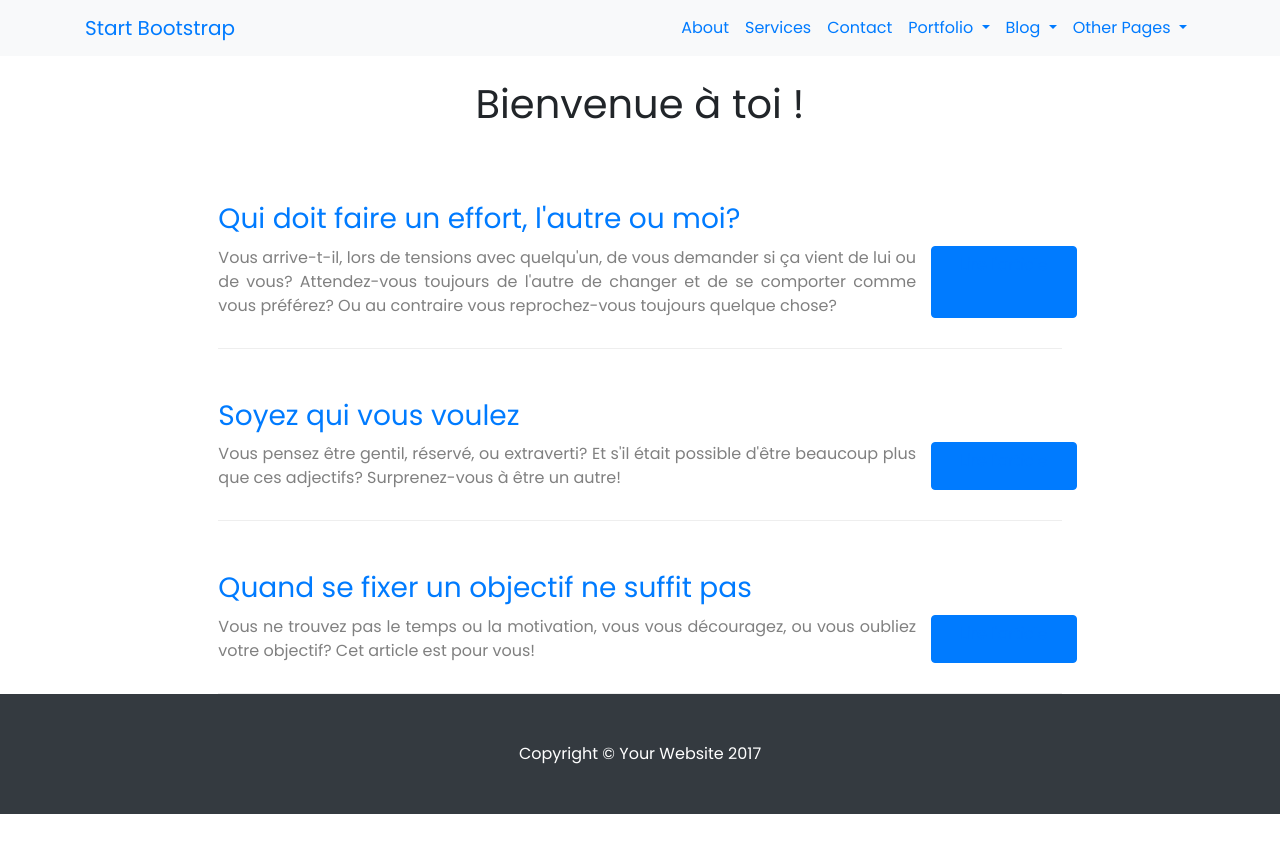
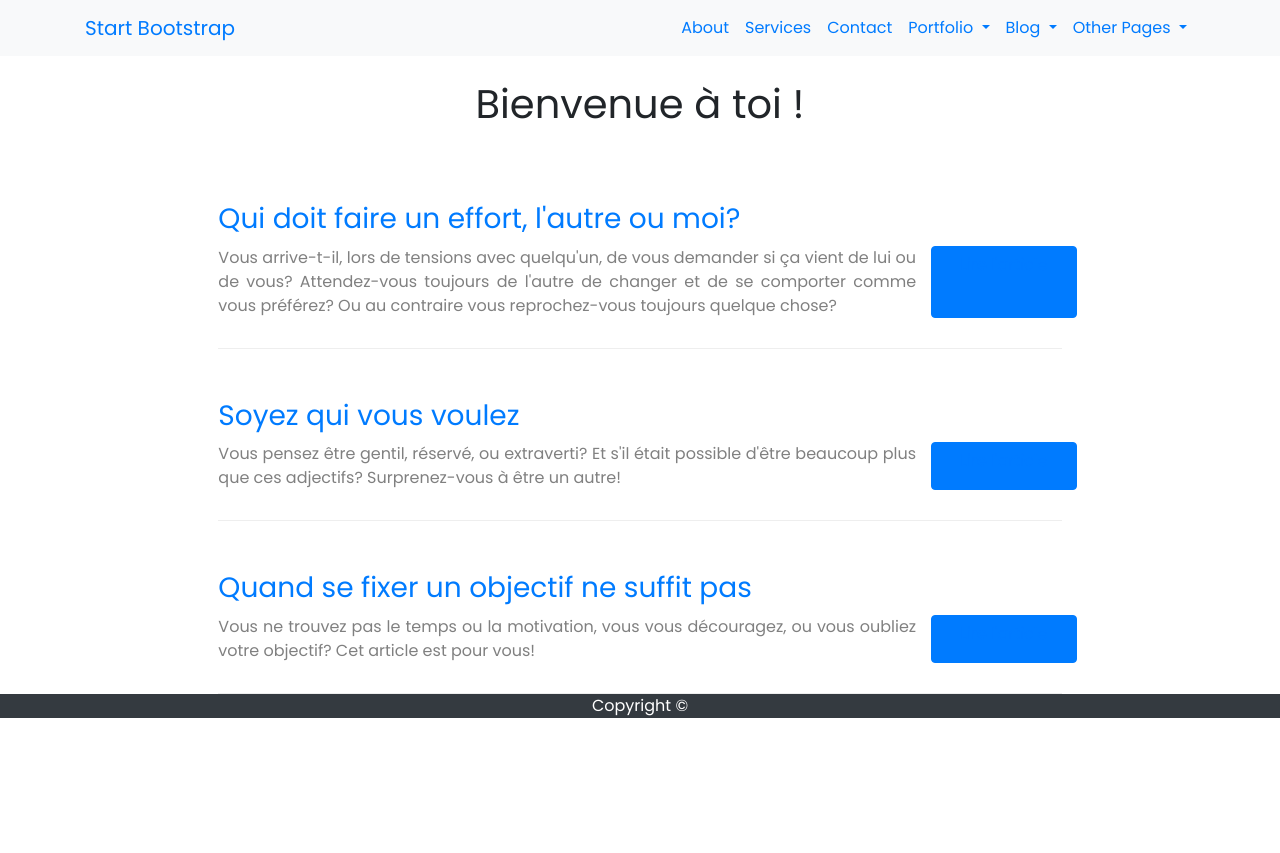
Before and after one commit to OrgaEvolutions/Nathoup.github.io, a Jekyll site: the page built from index.html, in a window 1280 px wide. Shown: the top 853 px of the page. Built offline with Jekyll 4.4.1, drawn with Linux system fonts in a browser that asks for light colours; nearby versions of some CDN libraries; some web fonts are replaced.

Commit message:
Update footer.html

```diff
--- a/_includes/footer.html
+++ b/_includes/footer.html
@@ -1,7 +1,5 @@
-    <!-- Footer -->
-    <footer class="py-5 bg-dark">
-      <div class="container">
-        <p class="m-0 text-center text-white">Copyright &copy; Your Website 2017</p>
-      </div>
-      <!-- /.container -->
-    </footer>
+<footer class="bg-dark">
+    <div class="container">
+        <p class="m-0 text-center text-white">Copyright &copy;</p>
+    </div>
+</footer>
```
